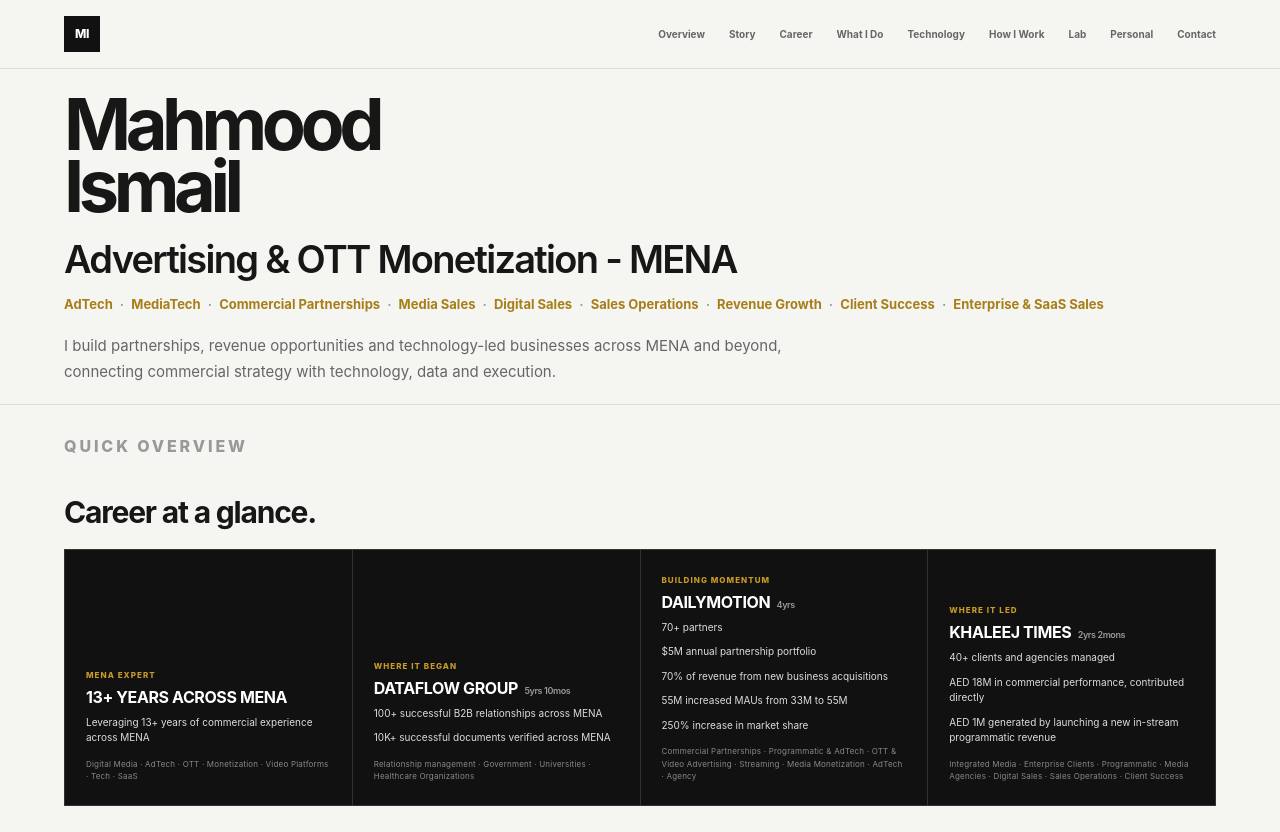
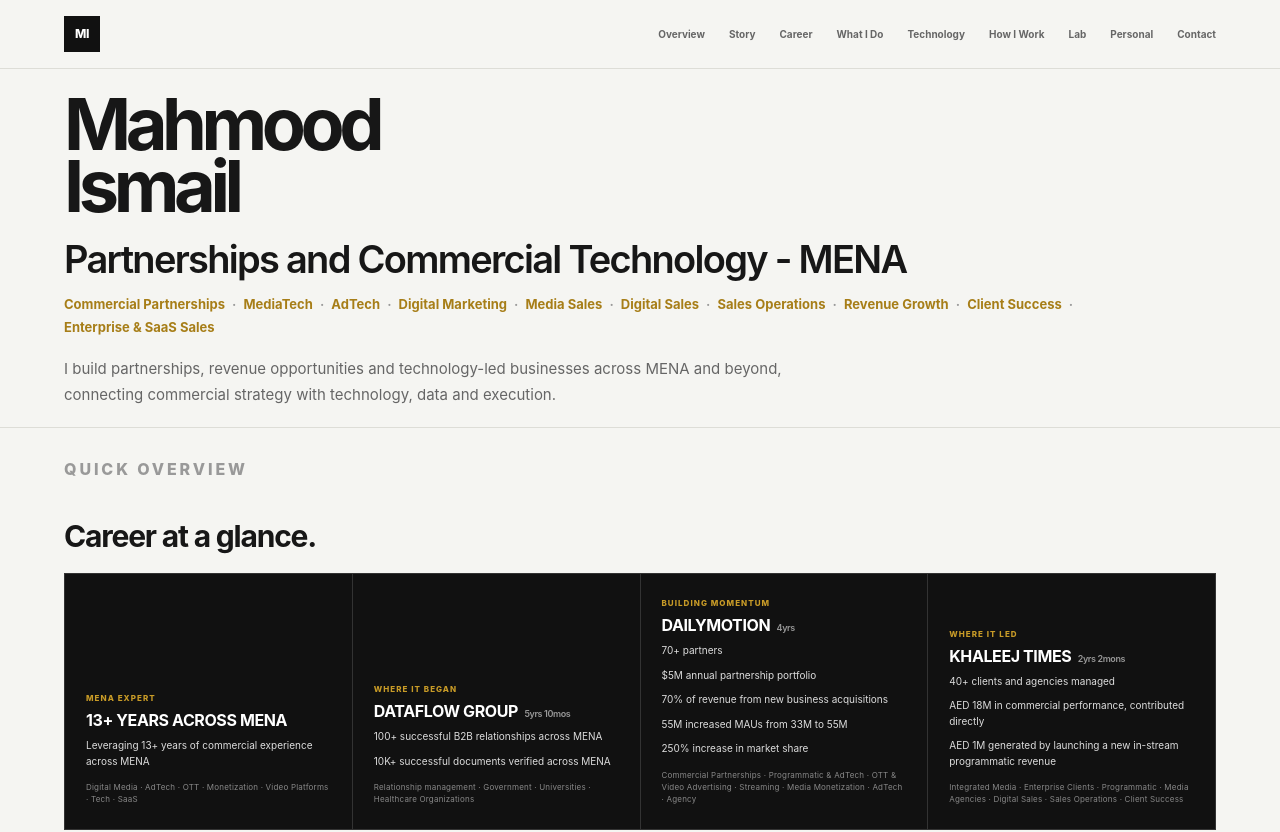
Before and after one commit to mahmood-mismail/mahmood-mismail.github.io, a plain HTML site: page index.html in a window 1280 px wide. Shown: the top 832 px of the page. Drawn offline with Linux system fonts and the light colour scheme.

Commit message:
Text adjustments

```diff
--- a/index.html
+++ b/index.html
@@ -56,15 +56,17 @@ HERO
         </h1>
 
         <h2>
-            Advertising & OTT Monetization - MENA
+            Partnerships and Commercial Technology - MENA
         </h2>
 
         <div class="hero-specialties">
-            AdTech
+            Commercial Partnerships
             <span>·</span>
             MediaTech
             <span>·</span>
-            Commercial Partnerships
+            AdTech
+            <span>·</span>
+            Digital Marketing
             <span>·</span>
             Media Sales
             <span>·</span>
```
